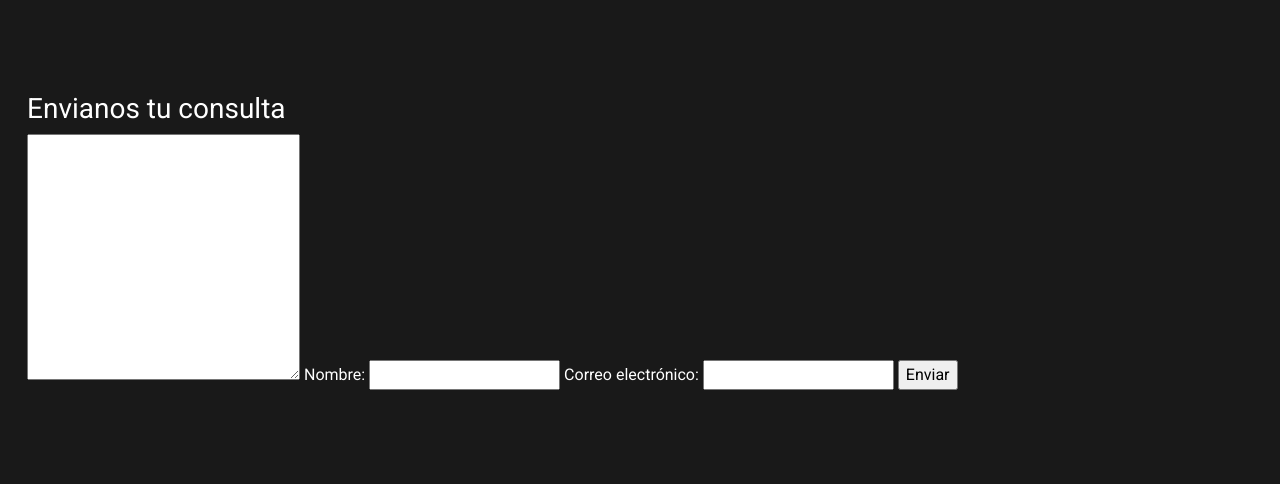
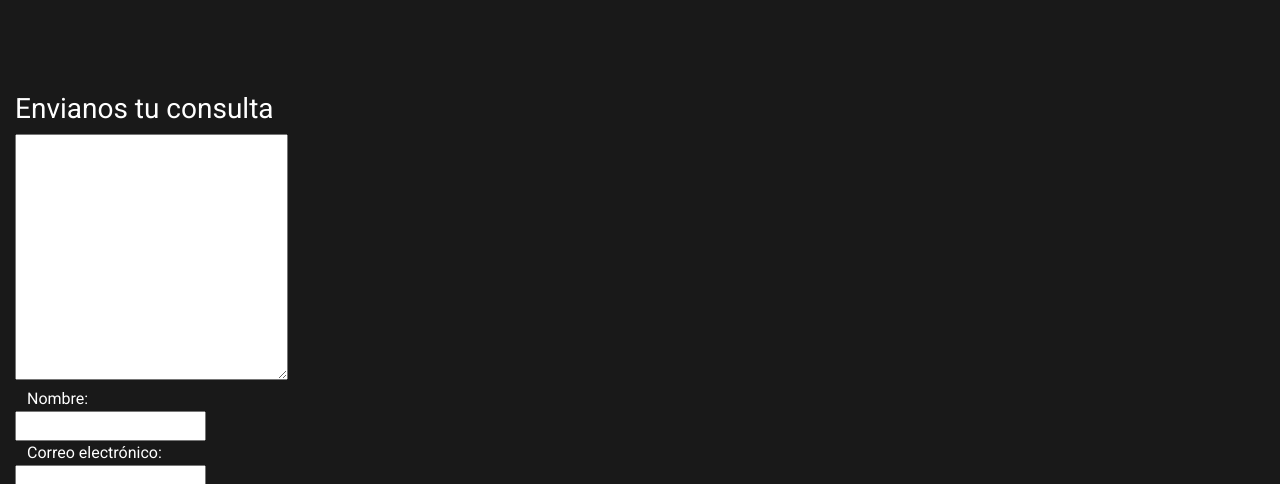
Before and after one commit to helzhvog/Entrega2, a plain HTML site: page HTMLs/contacto.html in a window 1280 px wide. Shown: the part 154-638 px from the top of the page. Drawn offline with nearby package versions, Linux system fonts and the light colour scheme.

Commit message:
formato contacto corregido

```diff
--- a/HTMLs/contacto.html
+++ b/HTMLs/contacto.html
@@ -41,20 +41,20 @@
         </header>
 
         <main>
-            <div class="container">
+            <div>
                 <h3>Envianos tu consulta</h3>
                 <form>
                     <textarea id="message" name="message" rows="10" cols="30"></textarea>
 
-                    <label for="name">Nombre:</label>
-                    <input type="text" id="name" name="name" required>
+                    <div class="container">
+                        <label for="name">Nombre:</label>
+                        <input class="row" type="text" id="name" name="name" required>
 
-                    <label for="email">Correo electrónico:</label>
-                    <input type="email" id="email" name="email" required>
+                        <label for="email">Correo electrónico:</label>
+                        <input class="row" type="email" id="email" name="email" required>
 
-
-
-                    <input type="submit" value="Enviar">
+                        <input class="row" id="boton-enviar" type="submit" value="Enviar">
+                    </div>
                 </form>
             </div>
         </main>
--- a/Styles/styles.css
+++ b/Styles/styles.css
@@ -89,10 +89,14 @@ header {
 .footer-logos {
     display: flex;
     align-items: center;
-    justify-content: flex-end; /* Add this line to align items to the far right */
+    justify-content: flex-end;
 }
 
 .redes{
     margin-right: 15px;
 
 }
+
+#boton-enviar {
+    margin-top: 10px;
+}
```
